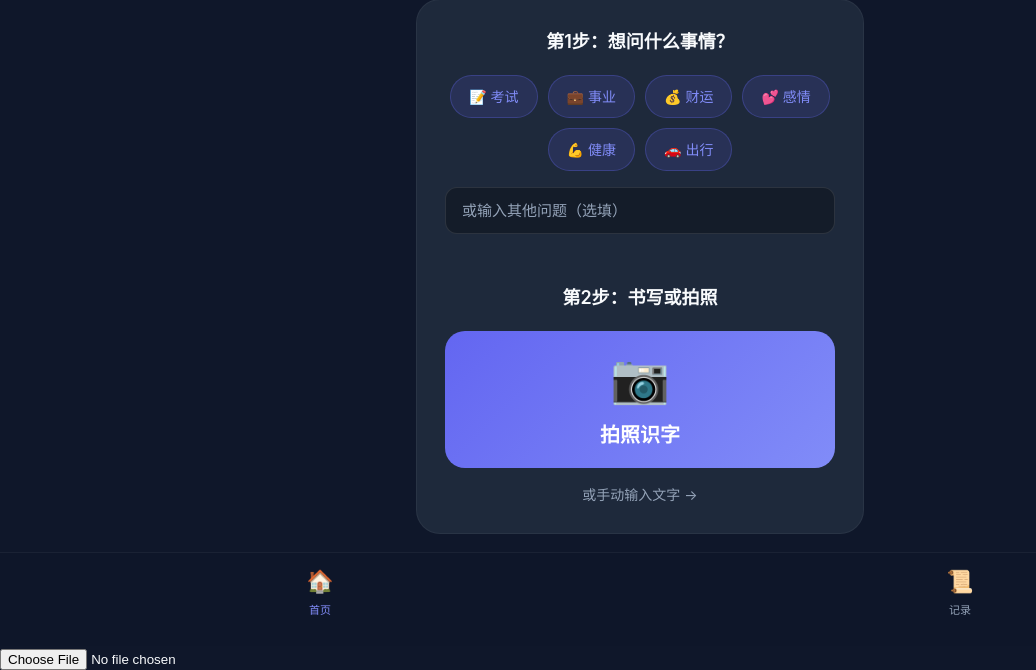
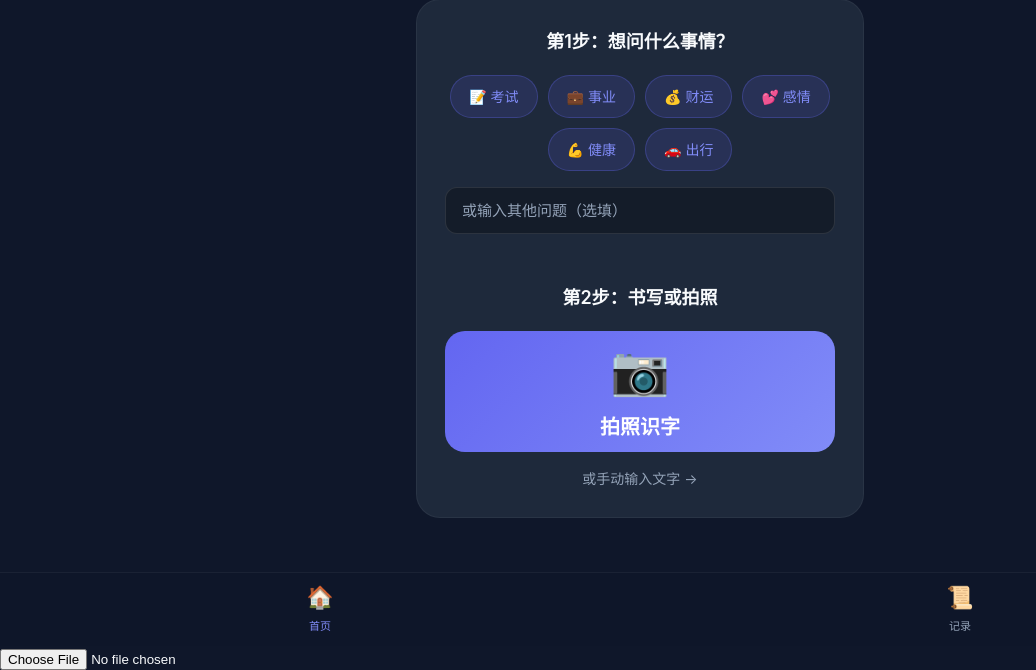
Before and after one commit to super88lc/cezi, a Flask app: page / in a window 1280 px wide. Shown: the part 154-824 px from the top of the page, without its empty margins (0-1036 px from the left). Run offline with Flask 2, Linux system fonts and the light colour scheme.

Commit message:
fix: 减小底部菜单栏和拍照按钮高度

```diff
--- a/templates/index.html
+++ b/templates/index.html
@@ -117,7 +117,7 @@
         /* 大拍照按钮 */
         .capture-btn {
             width: 100%;
-            padding: 20px 20px;
+            padding: 12px 20px;
             background: linear-gradient(135deg, var(--primary), var(--primary-light));
             border: none;
             border-radius: 20px;
@@ -337,7 +337,7 @@
             justify-content: center;
             background: rgba(15,23,42,0.95);
             backdrop-filter: blur(10px);
-            padding: 12px 0 28px;
+            padding: 8px 0 12px;
             border-top: 1px solid rgba(255,255,255,0.05);
         }
 
```
